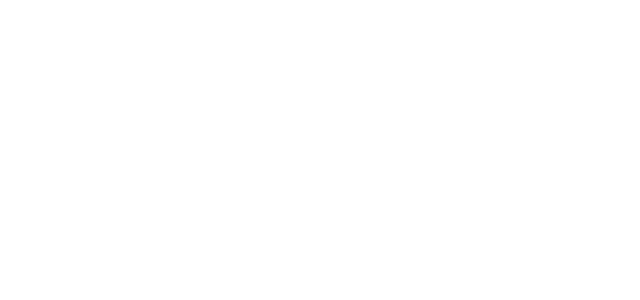
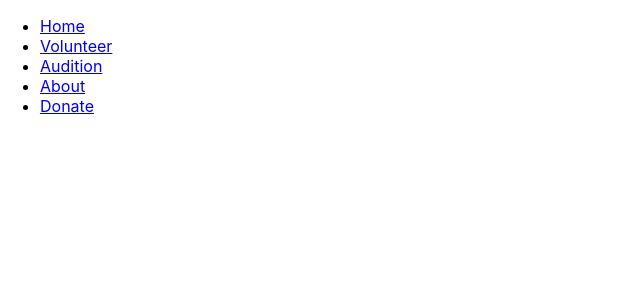
Before and after one commit to salvat36/summerfield, a React (Create React App) app in the folder client/: page / in a window 1280 px wide. Shown: the top 300 px of the page, without its empty margins (0-640 px from the left). Built offline with nearby package versions, Linux system fonts and the light colour scheme.

Commit message:
add nav links

```diff
--- a/client/src/components/Navbar.js
+++ b/client/src/components/Navbar.js
@@ -5,7 +5,13 @@
   return (
     <header id="header">
       <nav id="navbar">
-
+        <ul>
+          <li><a href="#">Home</a></li>
+          <li><a href="#">Volunteer</a></li>
+          <li><a href="#">Audition</a></li>
+          <li><a href="#">About</a></li>
+          <li><a href="#">Donate</a></li>
+        </ul>
       </nav>
     </header>
   )
```
